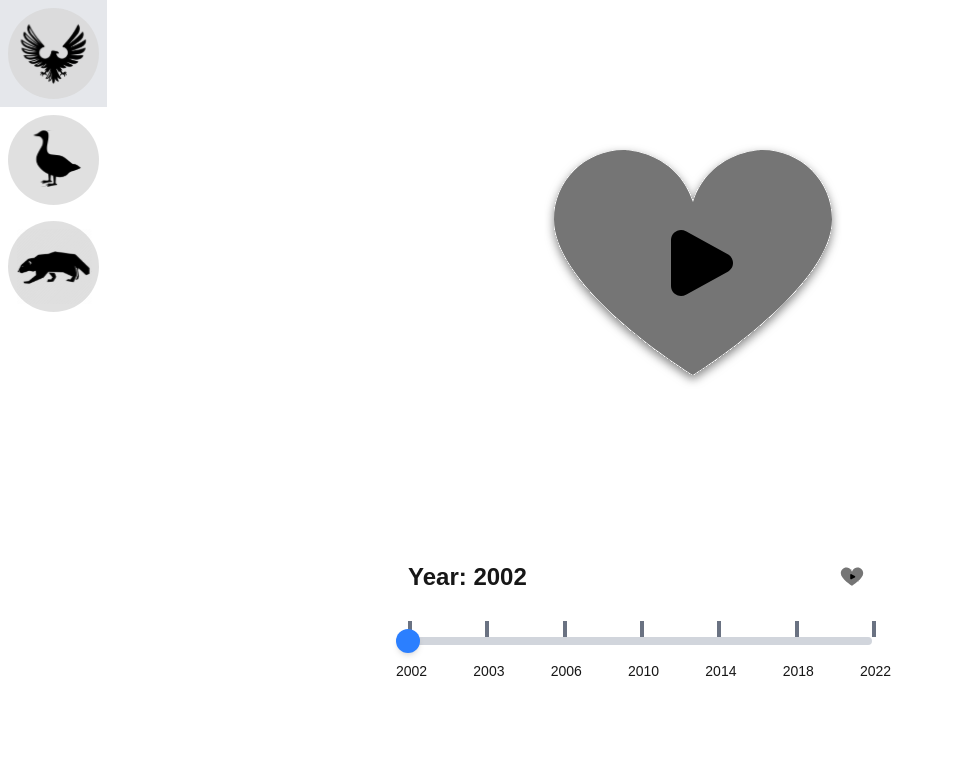
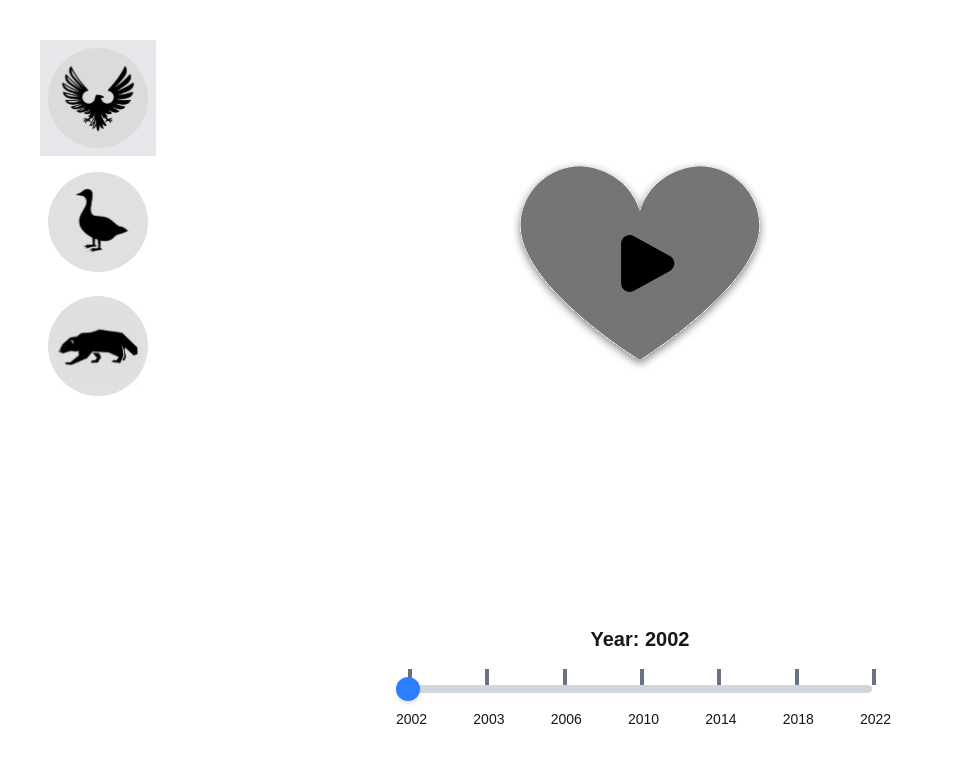
Before and after one commit to hsinlun99/sound-in-interaction, a Next.js app: page / in a window 1280 px wide. Shown: the top 762 px of the page, without its empty margins (0-954 px from the left). Built offline with nearby package versions, Linux system fonts and the light colour scheme.

Commit message:
refactor: :lipstick: adjust the layout for moving play button into TimeLine

```diff
--- a/src/components/TimeLine.tsx
+++ b/src/components/TimeLine.tsx
@@ -177,25 +177,34 @@ const TimeLine: React.FC<TimeLineProps> = ({ years, yearAudios }) => {
   }, [isDragging, handleSliderChange]);
 
   return (
-    <div className="w-full max-w-lg mx-auto p-6">
-      <div className="flex items-center justify-between mb-6">
-        <h2 className="text-2xl font-bold">Year: {selectedYear}</h2>
+    <div className="grid grid-rows-3 min-h-screen w-full max-w-lg mx-auto">
+      {/* Button section - top 2/3 */}
+      <div className="row-span-2 flex items-center justify-center">
+      <div className="grid grid-cols-12 w-full">
         <button
           onClick={togglePlayback}
-          className="flex items-center justify-center w-10 h-10 rounded-full focus:outline-none"
+          className="col-start-4 col-span-6 flex items-center justify-center rounded-full focus:outline-none"
         >
           <Image
-            className="w-6 h-6"
+            className="w-full h-auto object-contain"
             src={isPlaying ? "/image/player-pause.svg" : "/image/player-play.svg"}
             alt={isPlaying ? "Pause" : "Play"}
-            width={24}
-            height={24}
+            width={0}
+            height={0}
+            sizes="100vh"
           />
         </button>
         </div>
+      </div>
+
+      {/* Timeline section - bottom 1/3 */}
+      <div className="flex flex-col justify-center px-6">
+        <div className="text-center mb-4">
+          <h2 className="text-xl font-bold">Year: {selectedYear}</h2>
+        </div>
 
         <div
-        className="relative h-10 mt-4"
+          className="relative h-10"
           ref={sliderRef}
           onClick={handleClick}
         >
@@ -218,6 +227,7 @@ const TimeLine: React.FC<TimeLineProps> = ({ years, yearAudios }) => {
           ></div>
         </div>
       </div>
+    </div>
   );
 };
 
--- a/src/pages/index.tsx
+++ b/src/pages/index.tsx
@@ -17,45 +17,32 @@ export default function Home() {
   const wolverine = AnimalData[2];
 
   return (
-    <div className="grid grid-rows-3 min-h-screen">
-      {/* Main area (top 2/3) */}
-      <div className="grid row-span-2 grid-cols-12">
+    <div className="grid min-h-screen">
+
       {/* Left sidebar with tabs (1/12 width) */}
-        <div className="col-span-1 flex flex-col items-center">
+      <div className="absolute top-10 left-10 flex flex-col items-center gap-2">
         <button
-            className={`p-2 ${activeAnimal === "eagle" ? "bg-gray-200" : ""}`}
+          className={`row-span-1 p-2 ${activeAnimal === "eagle" ? "bg-gray-200" : ""}`}
           onClick={() => handleAnimalClick("eagle")}
         >
           <Image src="/image/animal-eagle.svg" alt="eagle's icon" width={100} height={100} />
         </button>
         <button
-            className={`p-2 ${activeAnimal === "goose" ? "bg-gray-200" : ""}`}
+          className={`row-span-1 p-2 ${activeAnimal === "goose" ? "bg-gray-200" : ""}`}
           onClick={() => handleAnimalClick("goose")}
         >
           <Image src="/image/animal-goose.svg" alt="goose's icon" width={100} height={100} />
         </button>
         <button
-            className={`p-2 ${activeAnimal === "wolverine" ? "bg-gray-200" : ""}`}
+          className={`row-span-1 p-2 ${activeAnimal === "wolverine" ? "bg-gray-200" : ""}`}
           onClick={() => handleAnimalClick("wolverine")}
         >
           <Image src="/image/animal-wolverine.svg" alt="wolverine's icon" width={100} height={100} />
         </button>
       </div>
 
-        <div className="col-span-11 flex items-center justify-center">
-          <Image
-            className="w-auto h-auto max-w-full max-h-full"
-            src="/image/player-play.svg"
-            alt="player"
-            width={0}
-            height={0}
-            sizes="100vw"
-            priority
-          />
-        </div>
-      </div>
 
-      <div className="grid row-span-1 grid-rows-12">
+      <div className="grid row-span-full grid-rows-12">
         {/* Content for animals - only show the active one */}
         {activeAnimal === "eagle" && (
           <div className="row-span-full">
```
Lines whose indentation alone changed are shown as unchanged.
